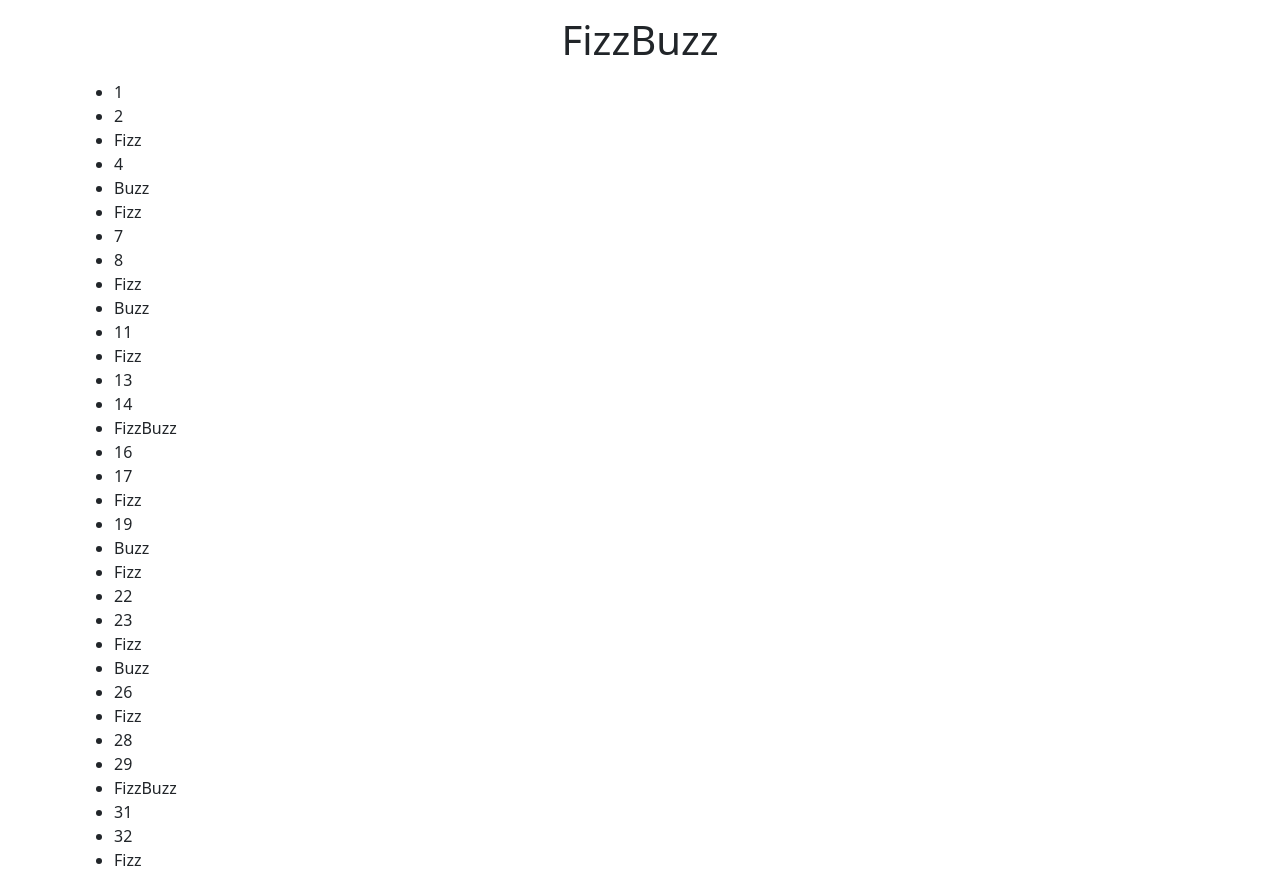
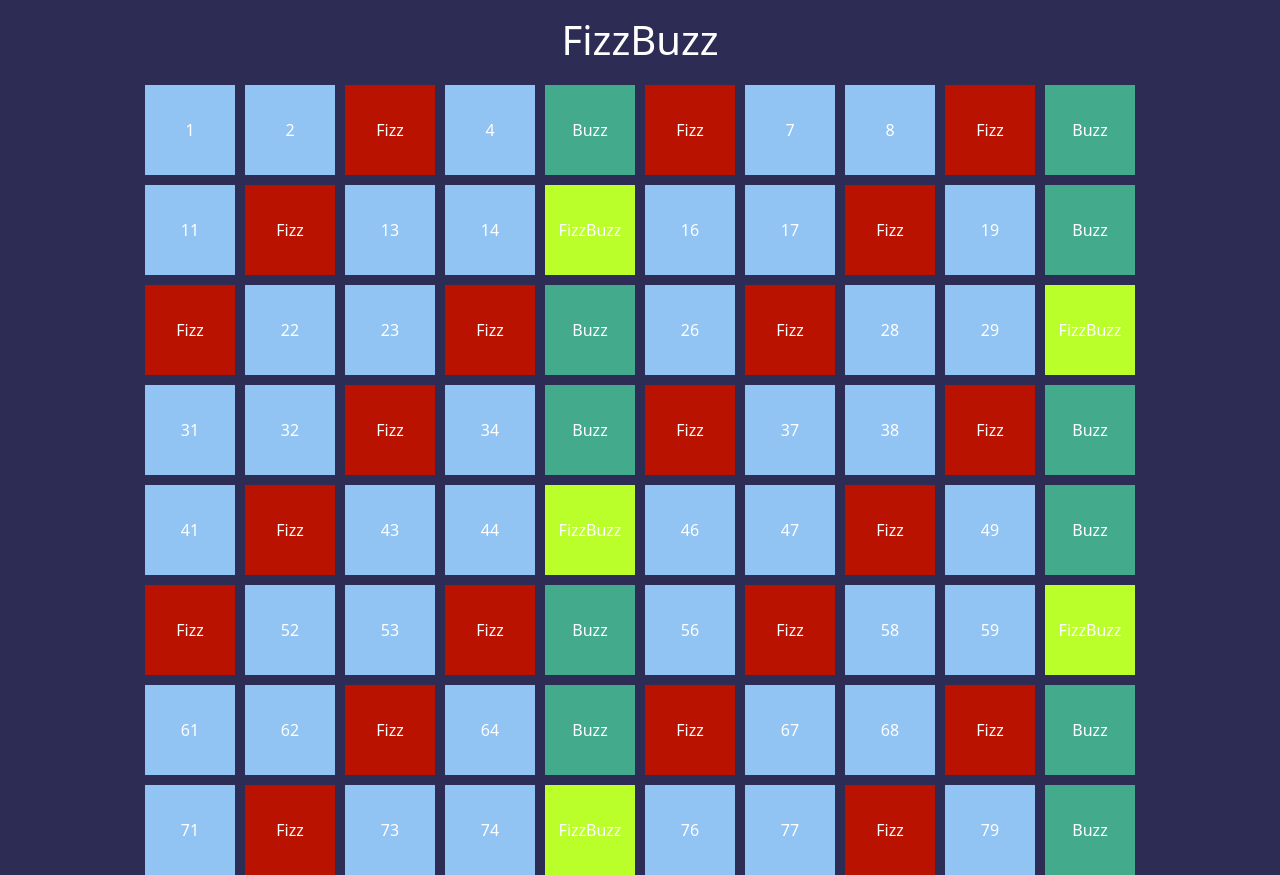
Before and after one commit to danieleinnamorato93/fizzBuzz, a plain HTML site: page index.html in a window 1280 px wide. Shown: the top 875 px of the page. Drawn offline with nearby package versions, Linux system fonts and the light colour scheme.

Commit message:
style added

```diff
--- a/index.html
+++ b/index.html
@@ -10,6 +10,7 @@
       integrity="sha384-QWTKZyjpPEjISv5WaRU9OFeRpok6YctnYmDr5pNlyT2bRjXh0JMhjY6hW+ALEwIH"
       crossorigin="anonymous"
     />
+    <link rel="stylesheet" href="style.css" />
   </head>
   <body>
     <div class="container">
--- a/script.js
+++ b/script.js
@@ -1,18 +1,19 @@
-//!Recupero la lista
+//!Recupero l'elemento lista (ul)
 const list = document.getElementById("numbers-list");
+//! Preparo la stringa che conterrà gli elementi
 let items = "";
 
 for (let i = 1; i <= 100; i++) {
-  //console.log(i);
+  let content = i;
+
   if (i % 3 === 0 && i % 5 === 0) {
-    items += `<li>FizzBuzz</li>`;
+    content = `FizzBuzz`;
   } else if (i % 3 === 0) {
-    items += `<li>Fizz</li>`;
+    content = `Fizz`;
   } else if (i % 5 === 0) {
-    items += `<li>Buzz</li>`;
-  } else {
-    items += `<li>${i}</li>`;
+    content = `Buzz`;
   }
+  items += `<li class="${content}">${content}</li>`;
 }
 
 //! Inserisco i risultati nella lista in pagina
--- a/style.css
+++ b/style.css
@@ -0,0 +1,32 @@
+body {
+  background-color: #2c2c54;
+  color: white;
+}
+ul {
+  list-style-type: none;
+  display: flex;
+  flex-wrap: wrap;
+  width: 1000px;
+  margin: 0 auto;
+  padding: 0;
+}
+ul li {
+  width: 100px;
+  height: 100px;
+  border: 5px solid #2c2c54;
+  display: flex;
+  justify-content: center;
+  align-items: center;
+  background-color: #91c4f2;
+}
+ul li.Fizz {
+  background-color: #ba1200;
+}
+
+ul li.Buzz {
+  background-color: #43aa8b;
+}
+
+ul li.FizzBuzz {
+  background-color: #baff29;
+}
```
